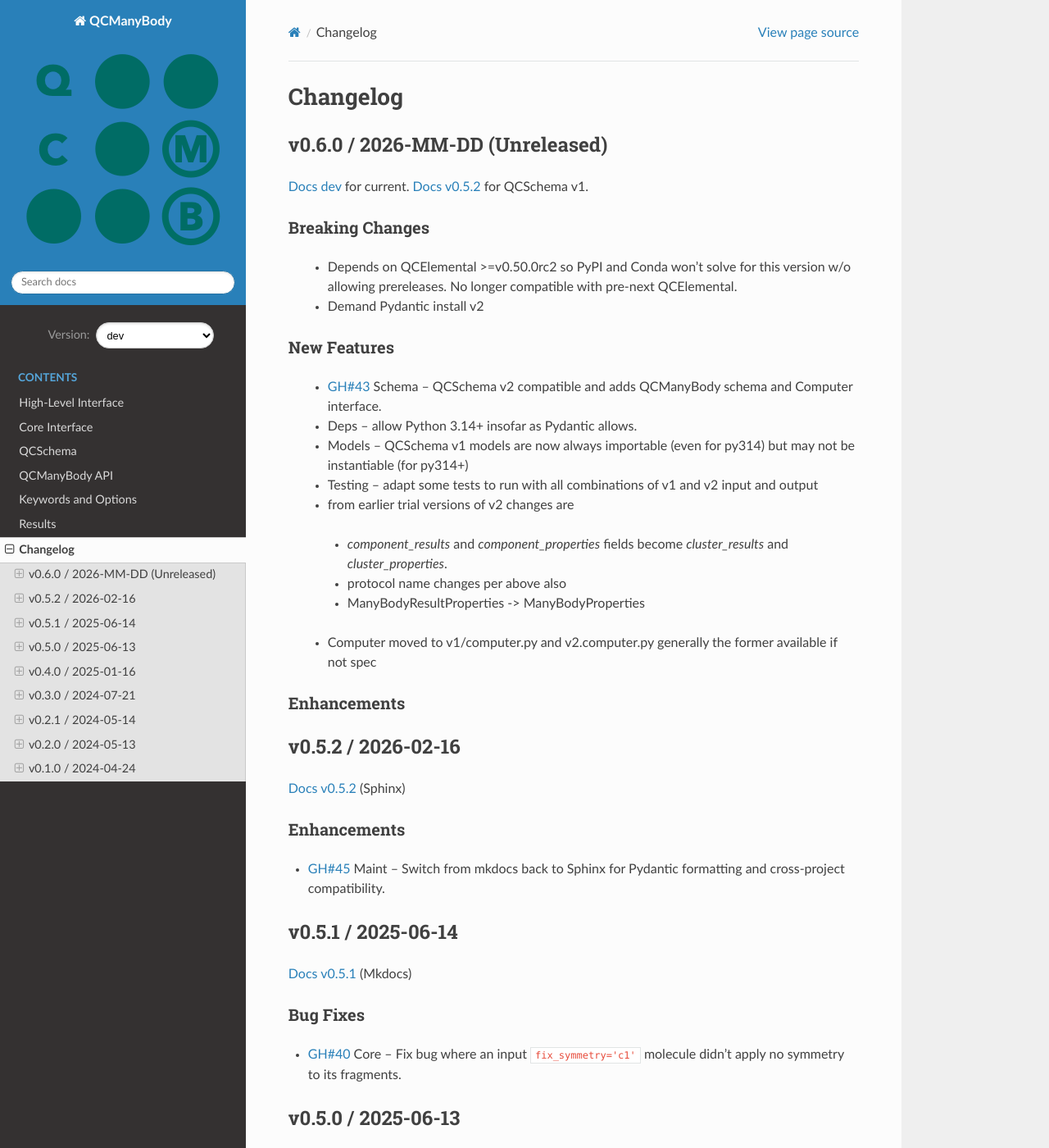
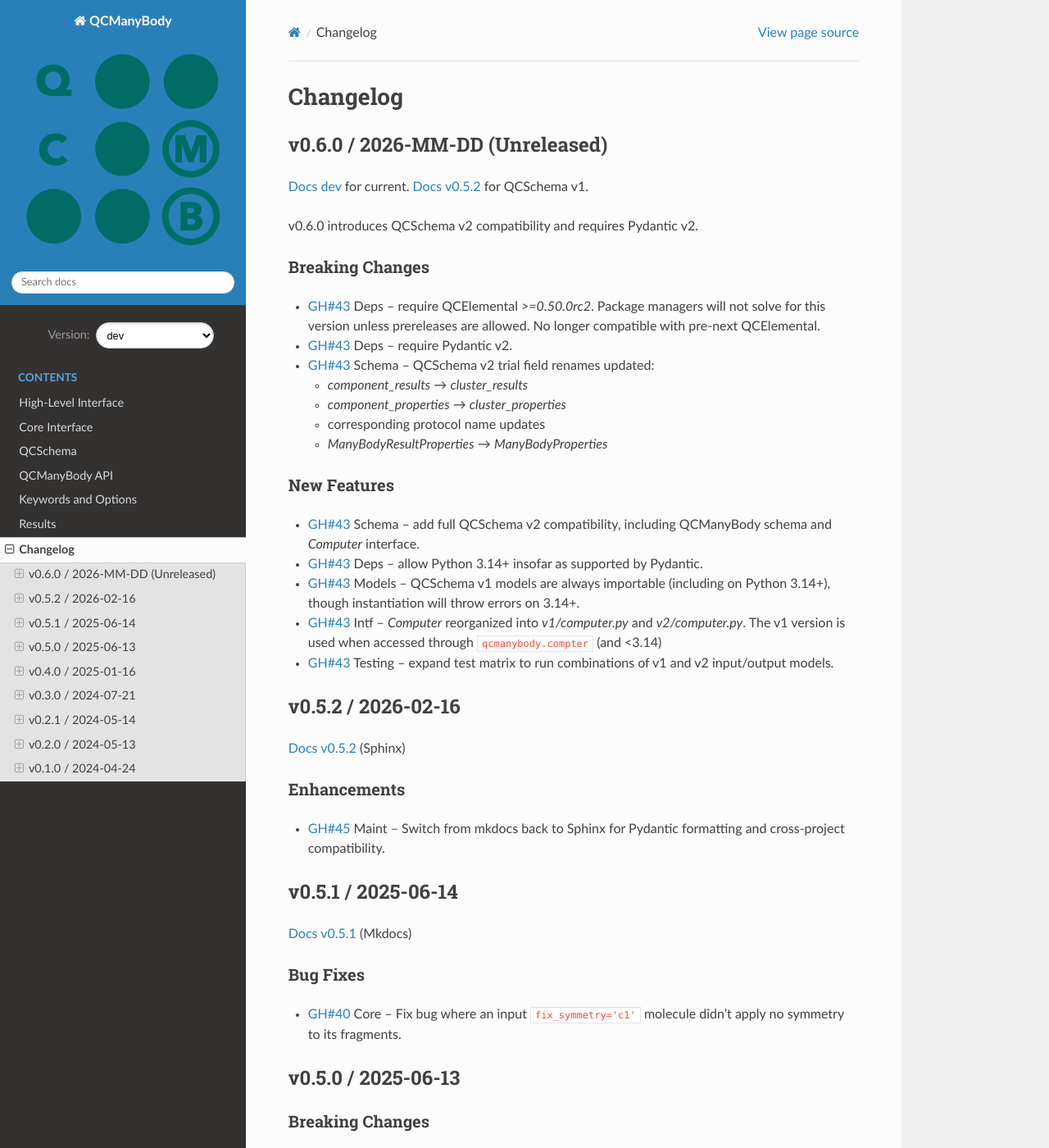
Before and after one commit to MolSSI/QCManyBody, a Sphinx documentation site: the page built from docs/changelog.rst, in a window 1280 px wide and 1400 px high. Shown: the whole window at 82% size. Built offline with Sphinx 7.4.7 and the Read the Docs theme 3.1.0, drawn with Linux system fonts in a browser that asks for light colours; the version number could not be read and is left out.

Commit message:
more updates

```diff
--- a/docs/changelog.rst
+++ b/docs/changelog.rst
@@ -12,7 +12,6 @@ Changelog
 ..
 .. New Features
 .. ------------
-..  * :pr:`43` Schema -- QCSchema v2 compatible and adds QCManyBody schema and Computer interface.
 ..
 .. Enhancements
 .. ------------
@@ -29,6 +28,7 @@ Changelog
 .. WIP (Unmerged)
 .. --------------
 
+
 .. _`sec:cl060`:
 
 v0.6.0 / 2026-MM-DD (Unreleased)
@@ -36,28 +36,29 @@ v0.6.0 / 2026-MM-DD (Unreleased)
 
 :docs:`dev` for current. :docs:`v0.5.2` for QCSchema v1.
 
+v0.6.0 introduces QCSchema v2 compatibility and requires Pydantic v2.
+
 Breaking Changes
 ----------------
- * Depends on QCElemental >=v0.50.0rc2 so PyPI and Conda won't solve for this version w/o allowing prereleases.
-   No longer compatible with pre-next QCElemental.
- * Demand Pydantic install v2
+* :pr:`43` Deps -- require QCElemental `>=0.50.0rc2`. Package managers will not
+  solve for this version unless prereleases are allowed. No longer compatible
+  with pre-next QCElemental.
+* :pr:`43` Deps -- require Pydantic v2.
+* :pr:`43` Schema -- QCSchema v2 trial field renames updated:
+
+  * `component_results` → `cluster_results`
+  * `component_properties` → `cluster_properties`
+  * corresponding protocol name updates
+  * `ManyBodyResultProperties` → `ManyBodyProperties`
 
 New Features
 ------------
- * :pr:`43` Schema -- QCSchema v2 compatible and adds QCManyBody schema and Computer interface.
- * Deps -- allow Python 3.14+ insofar as Pydantic allows.
- * Models -- QCSchema v1 models are now always importable (even for py314) but may not be instantiable (for py314+)
- * Testing -- adapt some tests to run with all combinations of v1 and v2 input and output
- *  from earlier trial versions of v2 changes are
-   * `component_results` and `component_properties` fields become `cluster_results` and `cluster_properties`.
-   * protocol name changes per above also
-   * ManyBodyResultProperties -> ManyBodyProperties
-
- * Computer moved to v1/computer.py and v2.computer.py generally the former available if not spec
-
-
-Enhancements
-------------
+* :pr:`43` Schema -- add full QCSchema v2 compatibility, including QCManyBody schema and `Computer` interface.
+* :pr:`43` Deps -- allow Python 3.14+ insofar as supported by Pydantic.
+* :pr:`43` Models -- QCSchema v1 models are always importable (including on Python 3.14+), though instantiation will throw errors on 3.14+.
+* :pr:`43` Intf -- `Computer` reorganized into `v1/computer.py` and `v2/computer.py`.
+  The v1 version is used when accessed through ``qcmanybody.compter`` (and <3.14)
+* :pr:`43` Testing -- expand test matrix to run combinations of v1 and v2 input/output models.
 
 
 .. _`sec:cl052`:
```
Also changed, not shown: 2 other files.
